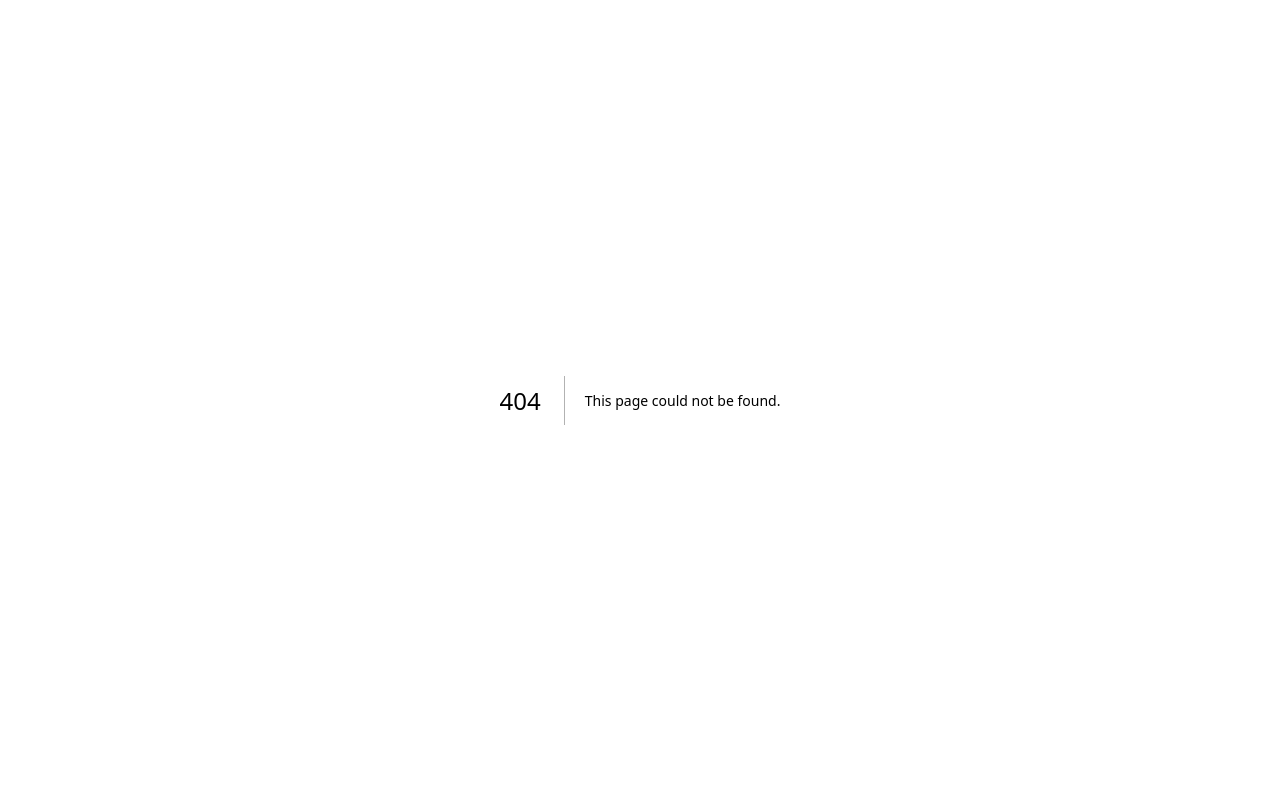
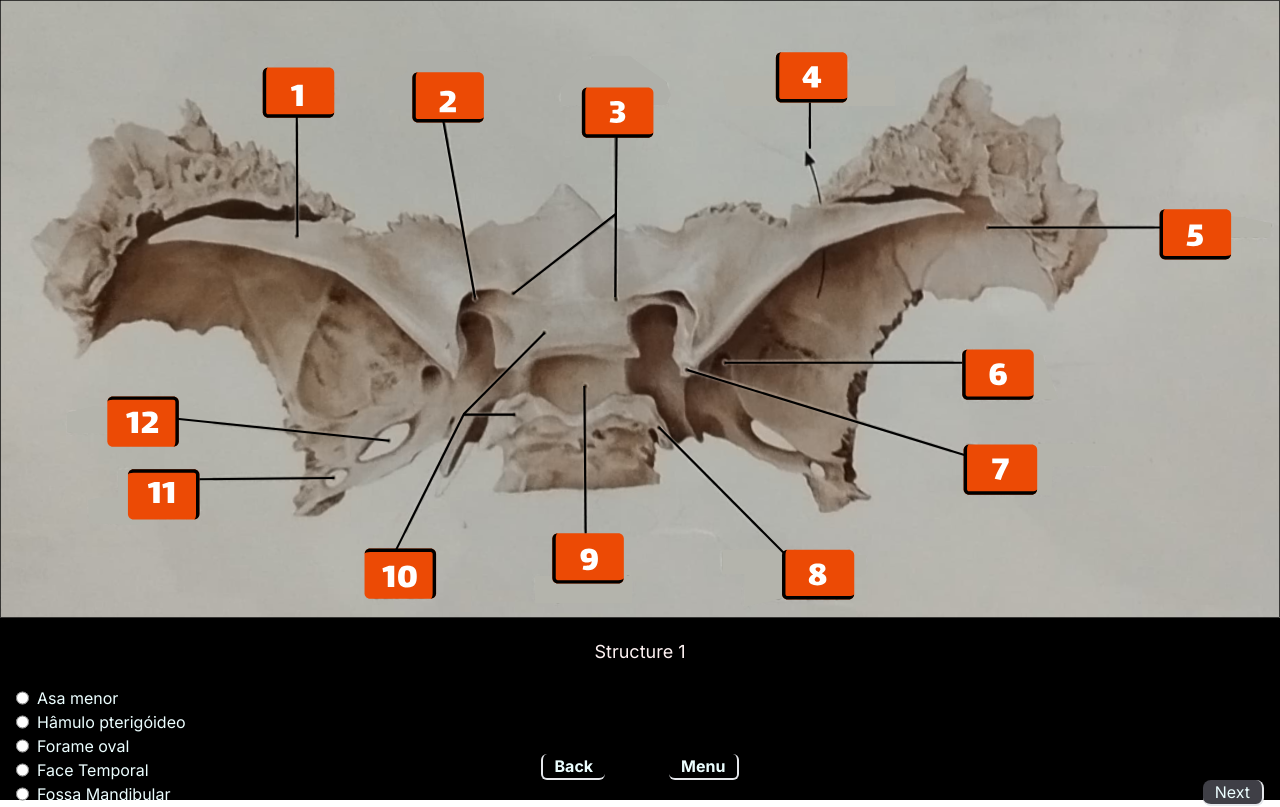
Before and after one commit to GreenProgramDev/odonto-anat-challenge, a Next.js app: page /menu/occipital/quiz6 in a window 1280 px wide. Before the commit this address had no page. Shown: the top 807 px of the page. Built offline with nearby package versions, Linux system fonts and the light colour scheme.

Commit message:
feat: creat quiz6

```diff
--- a/src/app/menu/occipital/page.tsx
+++ b/src/app/menu/occipital/page.tsx
@@ -4,9 +4,9 @@ import PagB2 from '../../../../public/assets/pagB2.svg'
 import PagC2 from '../../../../public/assets/pagC2.svg'
 import PagD2 from '../../../../public/assets/pagD2.svg'
 import PagE2 from '../../../../public/assets/pagE2.svg'
+import PagF2 from '../../../../public/assets/pagF2.svg'
 
 export default function OcciptalGroup(){
-
 
     return(
         <>
@@ -20,6 +20,7 @@ export default function OcciptalGroup(){
             <QuizLink src={PagC2} href="/menu/occipital/quiz3">Quiz 03</QuizLink>
             <QuizLink src={PagD2} href="/menu/occipital/quiz4">Quiz 04</QuizLink>
             <QuizLink src={PagE2} href="/menu/occipital/quiz5">Quiz 05</QuizLink>
+            <QuizLink src={PagF2} href="/menu/occipital/quiz6">Quiz 06</QuizLink>
         </div>
         </div>
         </>
--- /dev/null
+++ b/src/app/menu/occipital/quiz6/page.tsx
@@ -0,0 +1,90 @@
+'use client'
+
+
+
+'use client'
+import Image from 'next/image'
+import PageOne from '../../../../../public/assets/pageF1.svg';
+import OptionsAnswer from '@/components/OptionsAnswer';
+import ButtonBack from '@/components/ButtonBack';
+import Link from 'next/link';
+import generateQuestions from '@/app/utils/helper/generateQuestions';
+import namesBones from '@/app/utils/constants/namesBones';
+import Counter from '@/components/Counter';
+import { useState } from 'react';
+
+
+export default function Quiz6() {
+
+    const [structureIndex, setStructureIndex] = useState(0)
+
+    let structure = [
+        generateQuestions(namesBones, "Asa menor"),
+        generateQuestions(namesBones, "Canal óptico"),
+        generateQuestions(namesBones, "Jugo esfenoidal"),
+        generateQuestions(namesBones, "Fissura orbital superior"),
+        generateQuestions(namesBones, "Asa maior"),
+        generateQuestions(namesBones, "Forame redondo"),
+        generateQuestions(namesBones, "Proc. clinóide anterior"),
+        generateQuestions(namesBones, "Proc. clinóide posterior"),
+        generateQuestions(namesBones, "Fossa hipofisial"),
+        generateQuestions(namesBones, "Sela turca"),
+        generateQuestions(namesBones, "Forame espinhoso"),
+        generateQuestions(namesBones, "Forame oval  "),
+    ]
+
+
+
+   const handleNextQuest = () => {
+
+    if(structureIndex < structure.length - 1){
+        setStructureIndex(structureIndex + 1)
+
+    }
+
+    const rightAnswerInput = document.querySelector('input[name="option"]:checked.rightAnswer')
+
+    if(rightAnswerInput){
+
+    }
+
+
+   }
+
+   const structureTitle = `Structure ${structureIndex + 1}`
+   const nextButtonText = structureIndex === structure.length - 1
+   ?   <Link className="" href="/menu">Finish</Link>
+   : "Next"
+
+
+
+    return (
+        <>
+            <div className=" bg-black h-screen flex flex-col items-center ">
+            <form >
+                <Image className='w-screen ' src={PageOne} alt="img" />
+            {/* the tag h2 received component what render each structure*/}
+                <h2 className='text-red-50 text-lg text-center my-5'>{structureTitle}</h2>
+                <div className='grid grid-cols-3 grid-rows-1 px-4 '>
+                    <div className='grid grid-rows-5  col-span-2 '>
+                     {/* options from quest received component what render four wrong and one correct*/}
+                        {structure[structureIndex].map( (quest) => (<OptionsAnswer key={quest} name='option' >{quest}</OptionsAnswer>))}
+                    </div>
+                    <div className='col-span-1 w-auto flex items-end justify-end flex-grow'>
+                        <button className='text-cyan-50 absolute  p-3  h-5  bg-zinc-700 flex items-center text- text-center border-b-2 border-r-2 rounded-lg' onClick={handleNextQuest} type='button'>{nextButtonText}</button>
+                    </div>
+                </div>
+
+            <Counter />
+
+            </form>
+            <div className='fixed bottom-5 flex gap-16 pt-10'>
+                <ButtonBack/>
+                <Link className="text-cyan-50 border-r-2 border-b-2 rounded-md px-3 font-bold  " href="/menu">
+                    Menu
+                </Link>
+                </div>
+            </div>
+        </>
+    )
+}
```
Also changed, not shown: src/app/menu/occipital/quiz4/page.tsx (indentation only).
